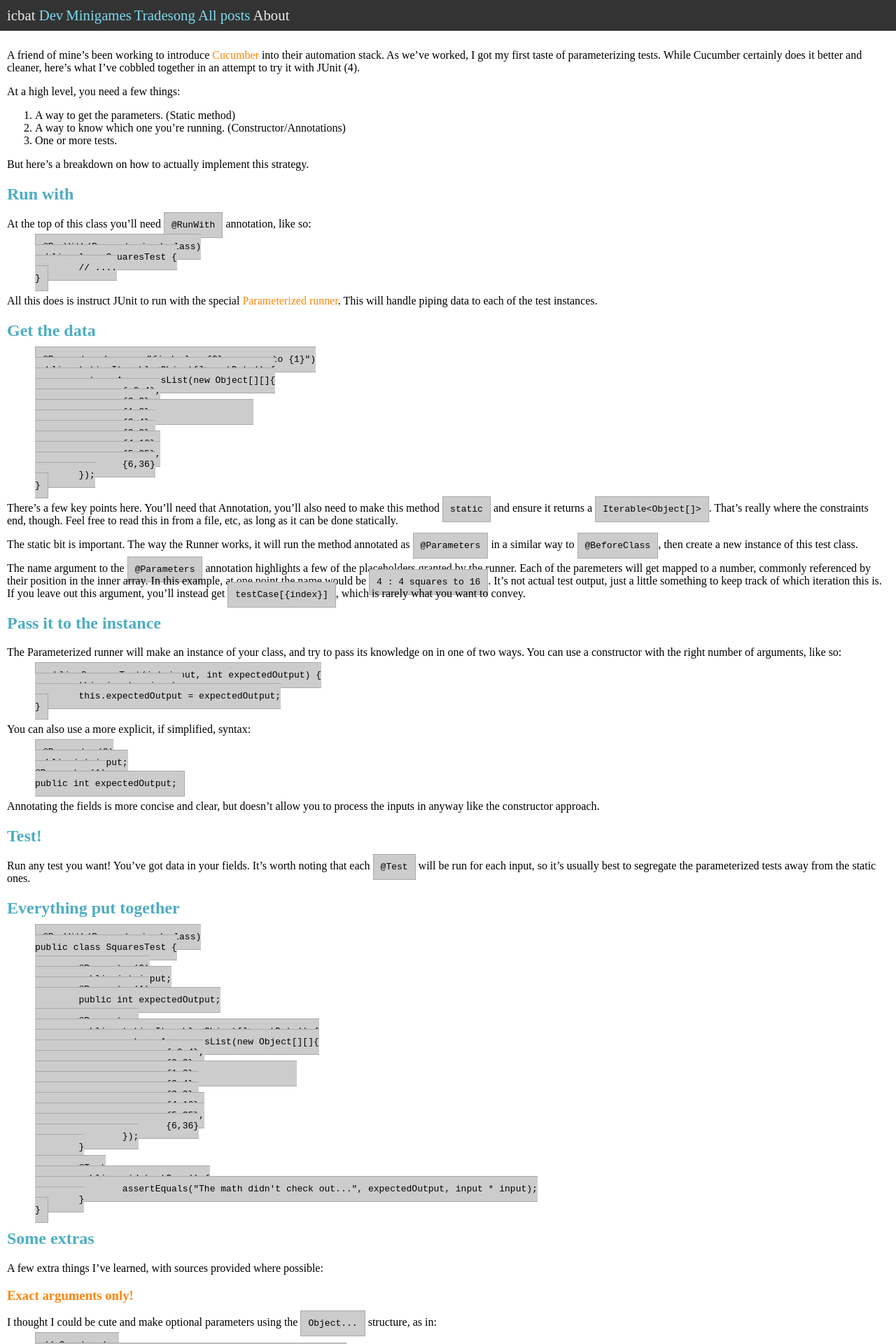
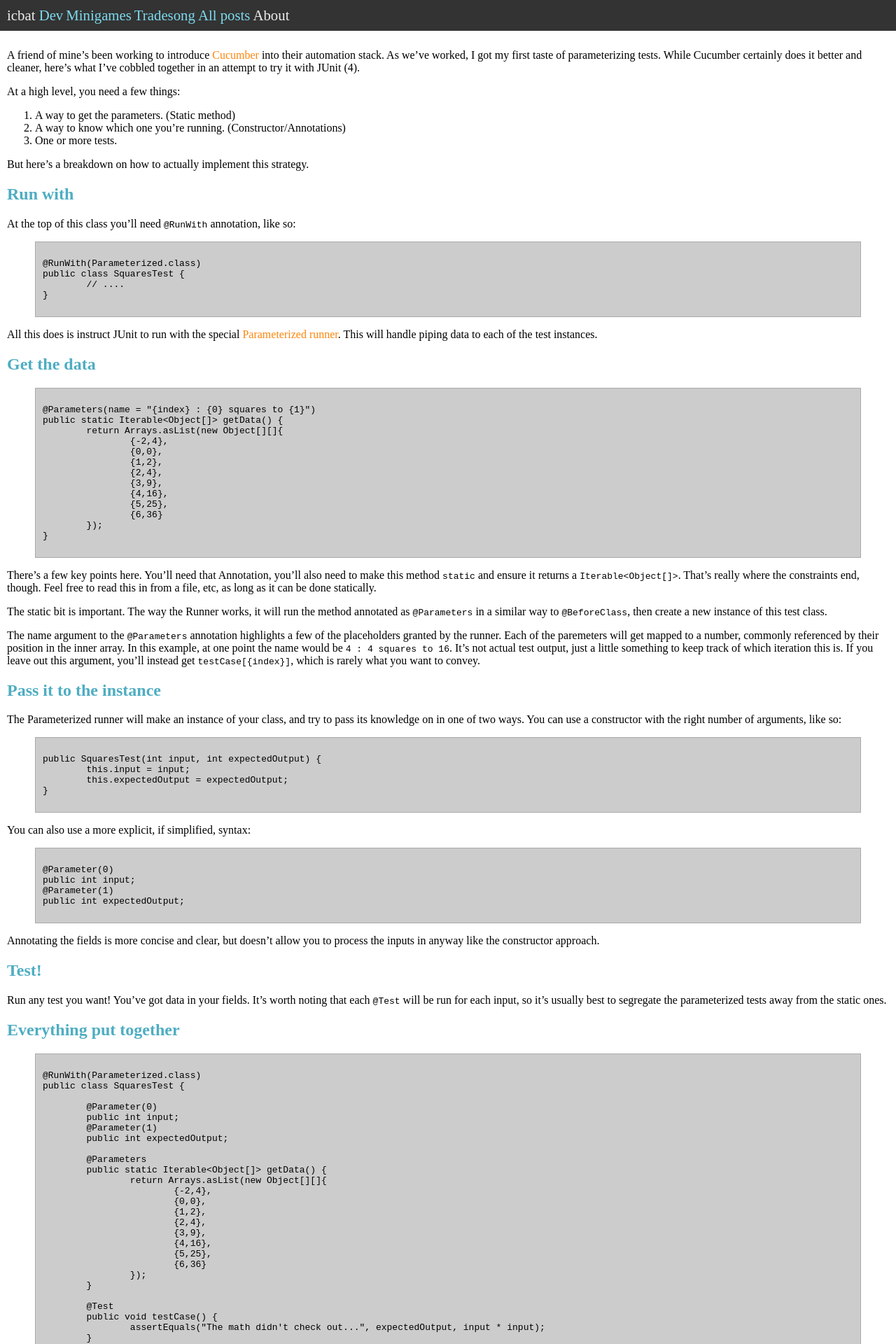
Before and after one commit to icbat/icbat.github.io, a Jekyll site: the page built from dev/_posts/2014-10-06-parameterized-junit4.md, in a window 1280 px wide. Shown: the top 1920 px of the page at 70% size. Built offline with Jekyll 4.4.1, drawn with Linux system fonts in a browser that asks for light colours.

Commit message:
Derp. Moving to a class.

```diff
--- a/stylesheets/stylesheet.css
+++ b/stylesheets/stylesheet.css
@@ -5,7 +5,7 @@ header ul li {font-size: 1.3em}
 header, footer, .content {padding: 10;}
 a, a:visited {color: #7cdaee; text-decoration: none}
 h2 {color: #4EADC2}
-code {background-color: #ccc; border: 1px solid #aaa; padding:10px}
+.highlight {background-color: #ccc; border: 1px solid #aaa; padding:10px}
 .content a, .content a:visited, h3 {color: #ff850a}
 .content {background-color:#fff; }
 .content{color: #000}
```
